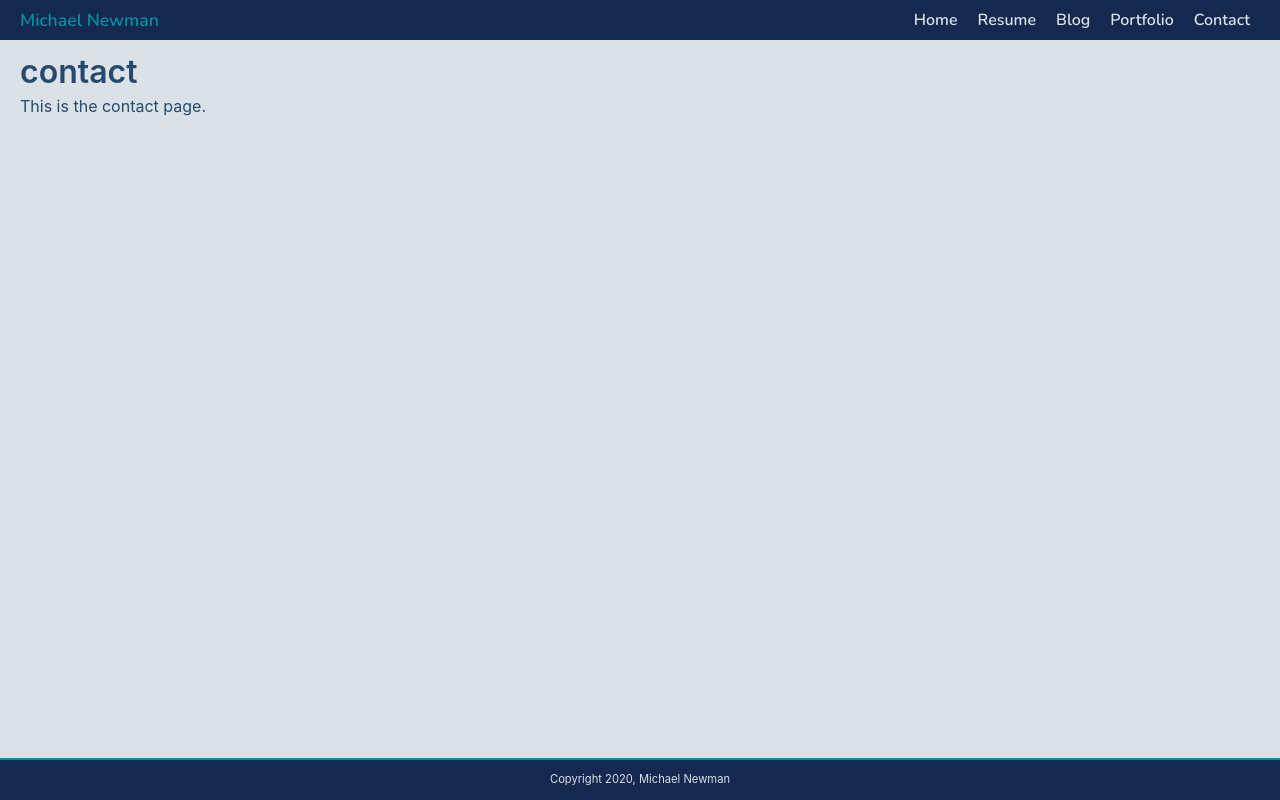
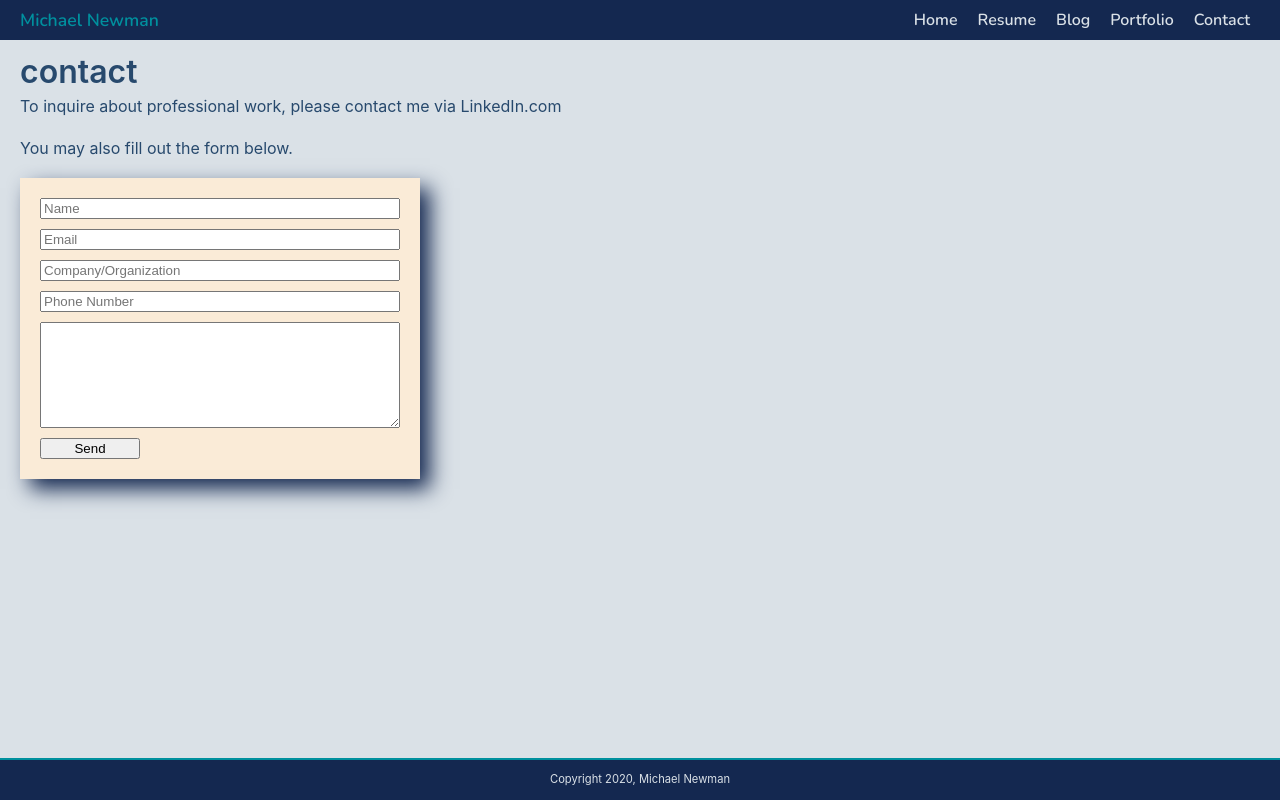
Before and after one commit to coloradohokie/dev_website, a React (Create React App) app: page /contact in a window 1280 px wide. Built offline with nearby package versions, Linux system fonts and the light colour scheme.

Commit message:
add profile photo; update contact page

```diff
--- a/src/containers/Contact/Contact.js
+++ b/src/containers/Contact/Contact.js
@@ -1,9 +1,22 @@
 import React from 'react'
+import classes from './Contact.module.css'
 
 const contact = () => (
     <div>
         <h1>contact</h1>
-        <p>This is the contact page.</p>
+        <p>To inquire about professional work, please contact me via LinkedIn.com</p>
+        <p>You may also fill out the form below.</p>
+
+        <div className={classes.ContactForm}>
+            <form>
+                <input type="text" name="name" placeholder="Name" />
+                <input type="email" name="email" placeholder="Email" />
+                <input type="text" name="company" placeholder="Company/Organization" />
+                <input type="text" name="phone" placeholder="Phone Number" />
+                <textarea name="message" placheolder="Please enter your message"></textarea>
+                <button>Send</button>
+            </form>
+        </div>
     </div>
 )
 
--- /dev/null
+++ b/src/containers/Contact/Contact.module.css
@@ -0,0 +1,26 @@
+.ContactForm {
+    background-color: antiquewhite;
+    width: 400px;
+    box-shadow: 10px 10px 20px var(--header-color);
+}
+
+form {
+    width: 90%;
+    display: flex;
+    flex-direction: column;
+    padding: 20px;
+}
+
+input {
+    margin-bottom: 10px;
+}
+
+textarea {
+    height: 100px;
+}
+
+button {
+    width: 100px;
+    margin-top: 10px;
+
+}
--- a/src/containers/Home/Home.js
+++ b/src/containers/Home/Home.js
@@ -1,13 +1,24 @@
 import React from 'react'
 import classes from './Home.module.css'
+import headshot from '../../assets/profile/headshot.jpg'
 
 const home = () => (
     <div>
         <h1>About</h1>
-        <p>Hello, my name is Michael Newman and I am a former business analyst, project manager, and product owner turned full stack web developer.</p>
-        <p>I have worked in IT for over 15 years in numerous industries at companies of all sizes, with an emphasis on user experience. My passion is creating products that just work. After building a career of almost two decades do this, I decided I wanted to take a shot at coding. I said goodbye to my last contract gig just before the holidays in 2019, and in January 2020 I enrolled in Flatiron School's software development coding bootcamp.</p>
+        <div className={classes.Home}>
+            <div className={classes.Headshot}>
+                <img src={headshot} alt="Michael Newman" />
+            </div>
 
-        <p>As the world has shifted to mobile browsing, smartphone apps, and the Internet of Things I've put my emphasis there as well. My focus has been on React and Ruby for web browsing, and a bit of Java for androidOS. I do still hope to pick up C++ and C# in the days ahead.</p>
+            <div className={classes.VertLine}></div>
+
+            <div>
+                <p>Hello, my name is Michael Newman and I am a former business analyst, project manager, and product owner turned full stack web developer.</p>
+                <p>I have worked in IT for over 15 years in numerous industries at companies of all sizes, with an emphasis on user experience. My passion is creating products that just work. After building a career of almost two decades do this, I decided I wanted to take a shot at coding. I said goodbye to my last contract gig just before the holidays in 2019, and in January 2020 I enrolled in Flatiron School's software development coding bootcamp.</p>
+
+                <p>As the world has shifted to mobile browsing, smartphone apps, and the Internet of Things I've put my emphasis there as well. My focus has been on React and Ruby for web browsing, and a bit of Java for androidOS. I do still hope to pick up C++ and C# in the days ahead.</p>
+            </div>
+        </div>
         <div className={classes.line}></div>
     </div>
 )
--- a/src/containers/Home/Home.module.css
+++ b/src/containers/Home/Home.module.css
@@ -7,3 +7,29 @@
     box-shadow: 1px 1px gray;
     /* position: absolute; */
 }
+
+.Home {
+    display: flex;
+    justify-content: flex-start;
+}
+
+
+.Headshot {
+    padding-right: 20px;
+
+
+}
+
+.Headshot img {
+    box-shadow: 0px 5px 10px black;
+}
+
+.VertLine {
+
+    border-right: 1px solid var(--accent-color);
+    display: flex;
+    justify-content: center;
+    align-items: center;
+    padding-right: 20px;
+    margin-right: 20px;
+}
```
Also changed, not shown: src/assets/profile/headshot.jpg (added), 1 other file (tests, documents, lock files or other folders).
